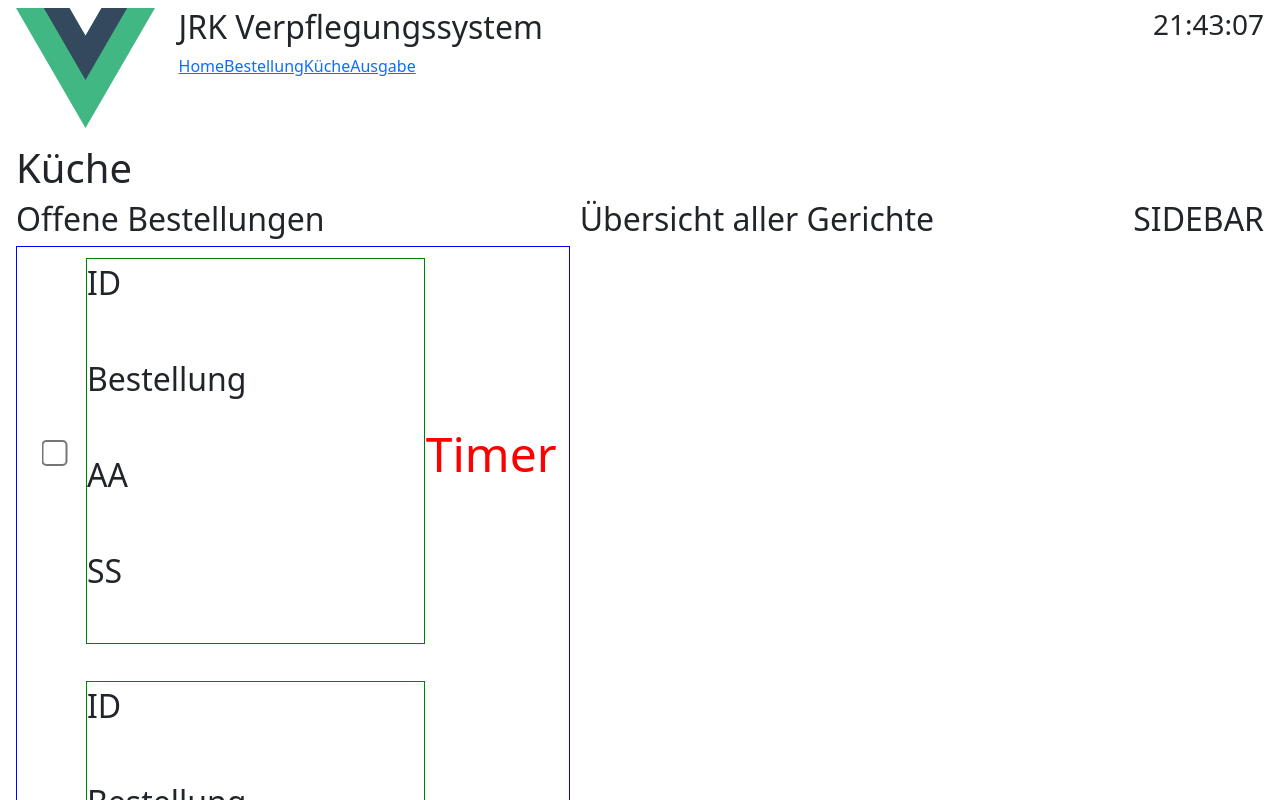
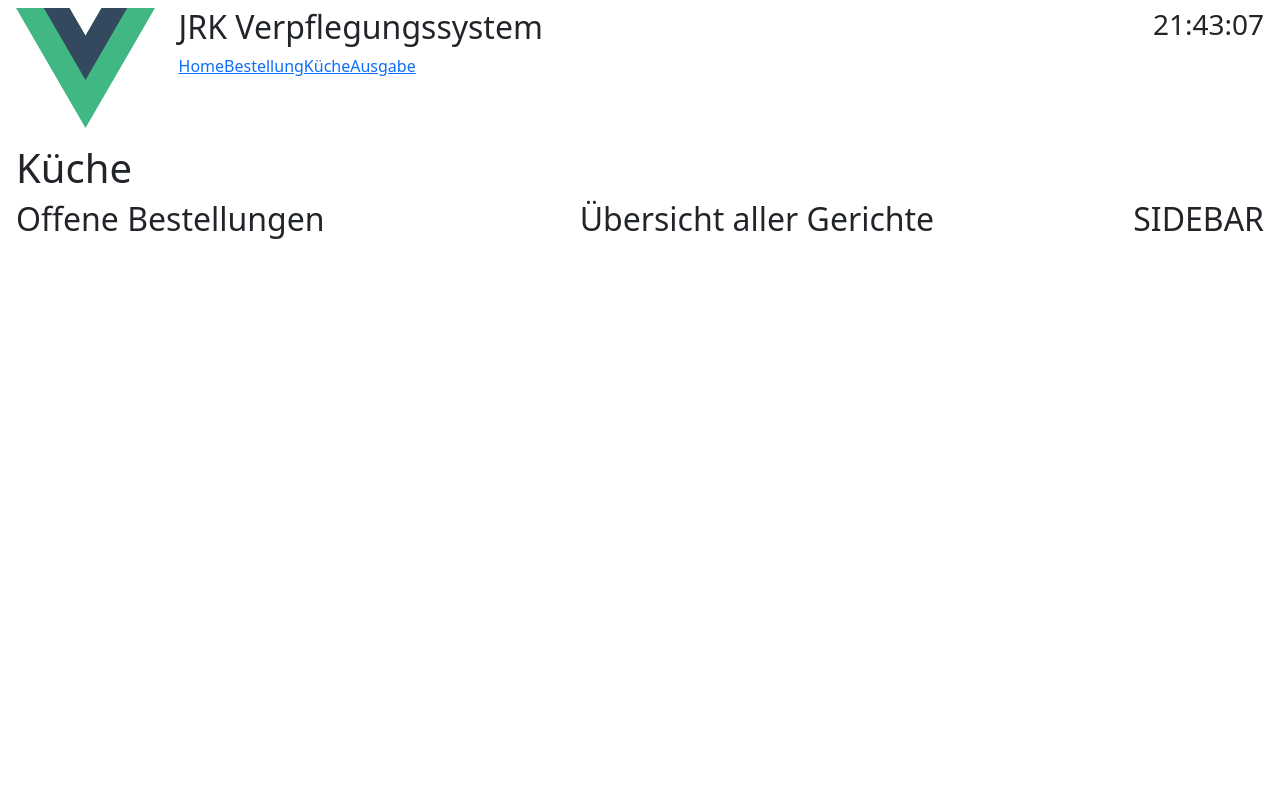
Before and after one commit to trompete11/FFW-Projekt_Essen_System, a Vue app: page /kueche in a window 1280 px wide. Shown: the top 800 px of the page. Built offline with nearby package versions, Linux system fonts and the light colour scheme.

Commit message:
Added acess to order store in OffeneBestellungen.

```diff
--- a/src/components/kuechenAnsicht/einzelneBestellung.vue
+++ b/src/components/kuechenAnsicht/einzelneBestellung.vue
@@ -17,7 +17,7 @@
 </template>
 
 <script setup lang="ts">
-
+    defineProps(['order']);
 </script>
 
 <style scoped>
--- a/src/components/kuechenAnsicht/offeneBestellungen.vue
+++ b/src/components/kuechenAnsicht/offeneBestellungen.vue
@@ -2,18 +2,17 @@
     <div>
         <h2>Offene Bestellungen</h2>
     </div>
-    <div class="order-container">
-        <EinzelBestellung />
-        <EinzelBestellung />
-        <EinzelBestellung />
-        <EinzelBestellung />
-        <EinzelBestellung />
-        <EinzelBestellung />
+    <div class="order-container" v-for="order in orders" :key="order.id">
+        <Einzelbestellung order="order" />
     </div>
 </template>
 
 <script setup lang="ts">
+    import { useOrderStore } from '@/stores/orderStore';
     import EinzelBestellung from '@/components/kuechenAnsicht/einzelneBestellung.vue';
+
+    const orderStore = useOrderStore();
+    const orders = orderStore.getOrders;
 </script>
 
 <style scoped>
```
